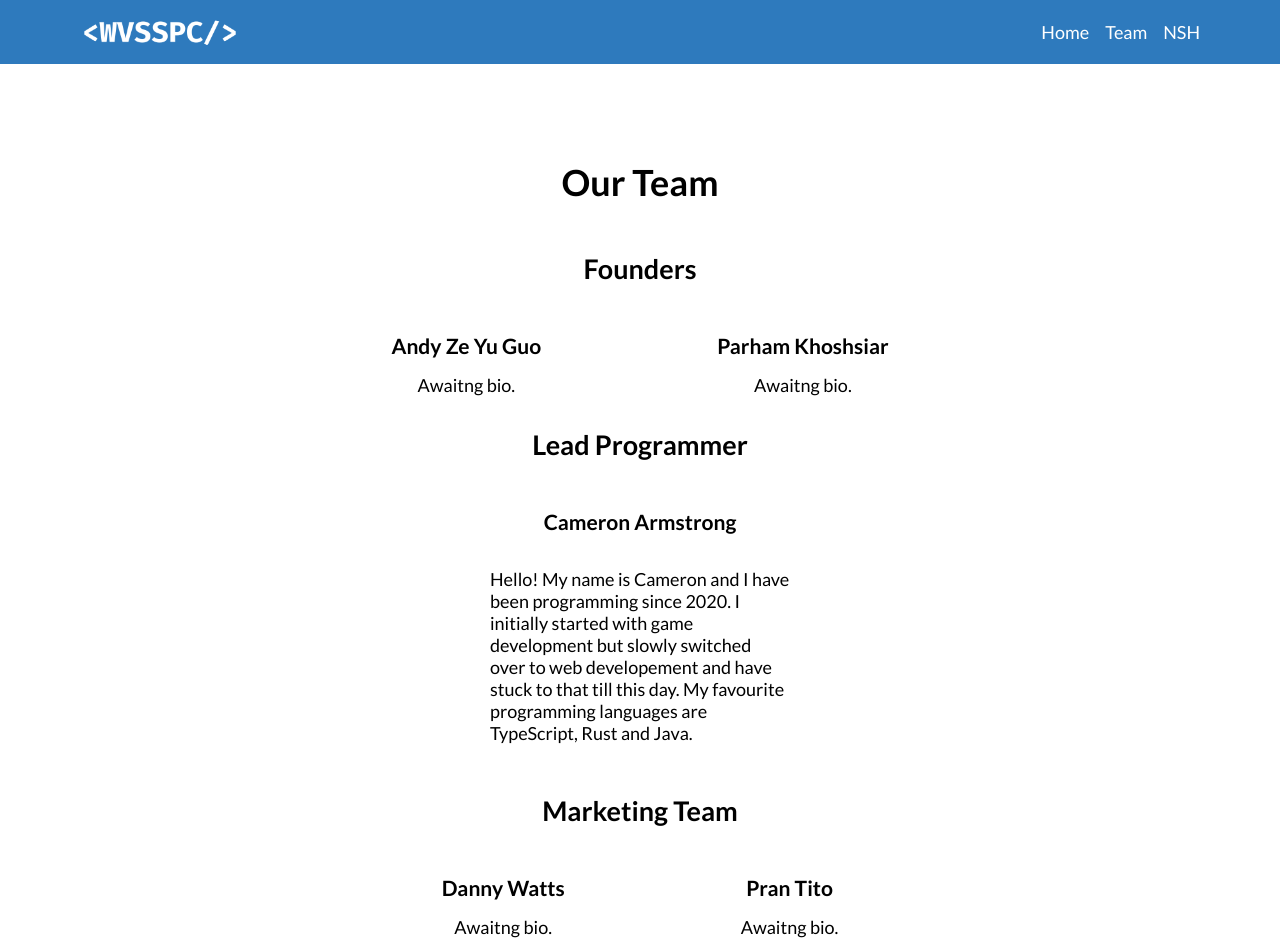
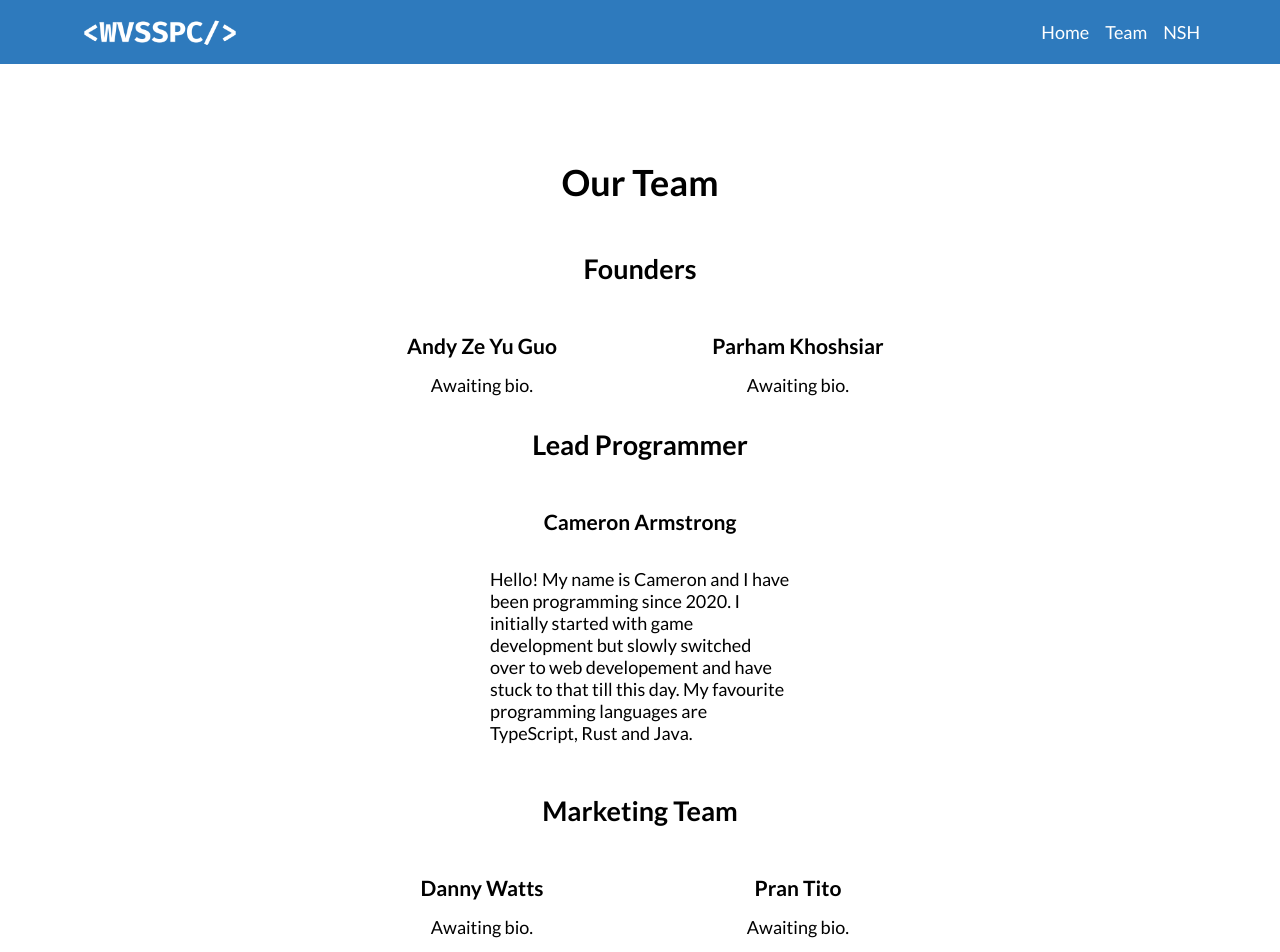
Before and after one commit to WVSS-Programming-Club/northshorehacks, a Next.js app: page /team in a window 1280 px wide. Shown: the top 952 px of the page. Built offline with nearby package versions, Linux system fonts and the light colour scheme.

Commit message:
Fix spelling mistake.

```diff
--- a/src/app/page.tsx
+++ b/src/app/page.tsx
@@ -35,7 +35,7 @@ const Home = () => {
                     </p>
                 </section>
                 <section className={style.join}>
-                    <h2>What are you waiting for? Join the club!</h2>
+                    <h2 style={{"textAlign": "center"}}>What are you waiting for? Join the club!</h2>
                     <div className={style.resources}>
                         <div className={style.resource}>
                             <h2>Join our Discord</h2>
--- a/src/app/team/page.tsx
+++ b/src/app/team/page.tsx
@@ -24,11 +24,11 @@ const TeamPage = () => {
                     <div className={style.members}>
                         <div className={style.member}>
                             <h3>Andy Ze Yu Guo</h3>
-                            <span>Awaitng bio.</span>
+                            <span>Awaiting bio.</span>
                         </div>
                         <div className={style.member}>
                             <h3>Parham Khoshsiar</h3>
-                            <span>Awaitng bio.</span>
+                            <span>Awaiting bio.</span>
                         </div>
                     </div>
                 </section>
@@ -53,11 +53,11 @@ const TeamPage = () => {
                     <div className={style.members}>
                         <div className={style.member}>
                             <h3>Danny Watts</h3>
-                            <span>Awaitng bio.</span>
+                            <span>Awaiting bio.</span>
                         </div>
                         <div className={style.member}>
                             <h3>Pran Tito</h3>
-                            <span>Awaitng bio.</span>
+                            <span>Awaiting bio.</span>
                         </div>
                     </div>
                 </section>
--- a/src/app/team/team.module.scss
+++ b/src/app/team/team.module.scss
@@ -7,6 +7,7 @@
     .members {
         display: flex;
         flex-direction: row;
+        justify-content: center;
         gap: 1rem;
         flex-wrap: wrap;
 
@@ -14,8 +15,7 @@
             display: flex;
             flex-direction: column;
             align-items: center;
-            margin: 0 5rem;
-            max-width: 300px;
+            width: 300px;
         }
     }
 }
```
